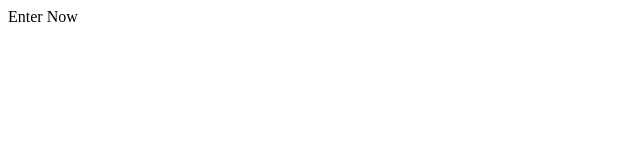
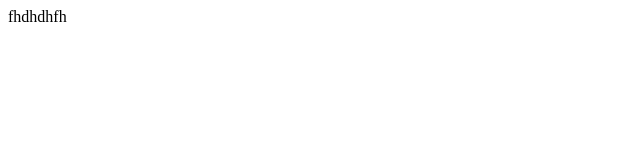
Before and after one commit to Martonline5255/xactii-cf, a plain HTML site: page index.html in a window 1280 px wide. Shown: the full height of the page, 0-640 px from the left. Drawn offline with Linux system fonts and the light colour scheme.

Commit message:
Update index.html

```diff
--- a/index.html
+++ b/index.html
@@ -4,7 +4,7 @@
 </head>
   <body>
 
-Enter Now
+fhdhdhfh
 
 </body>
 </html>
```
